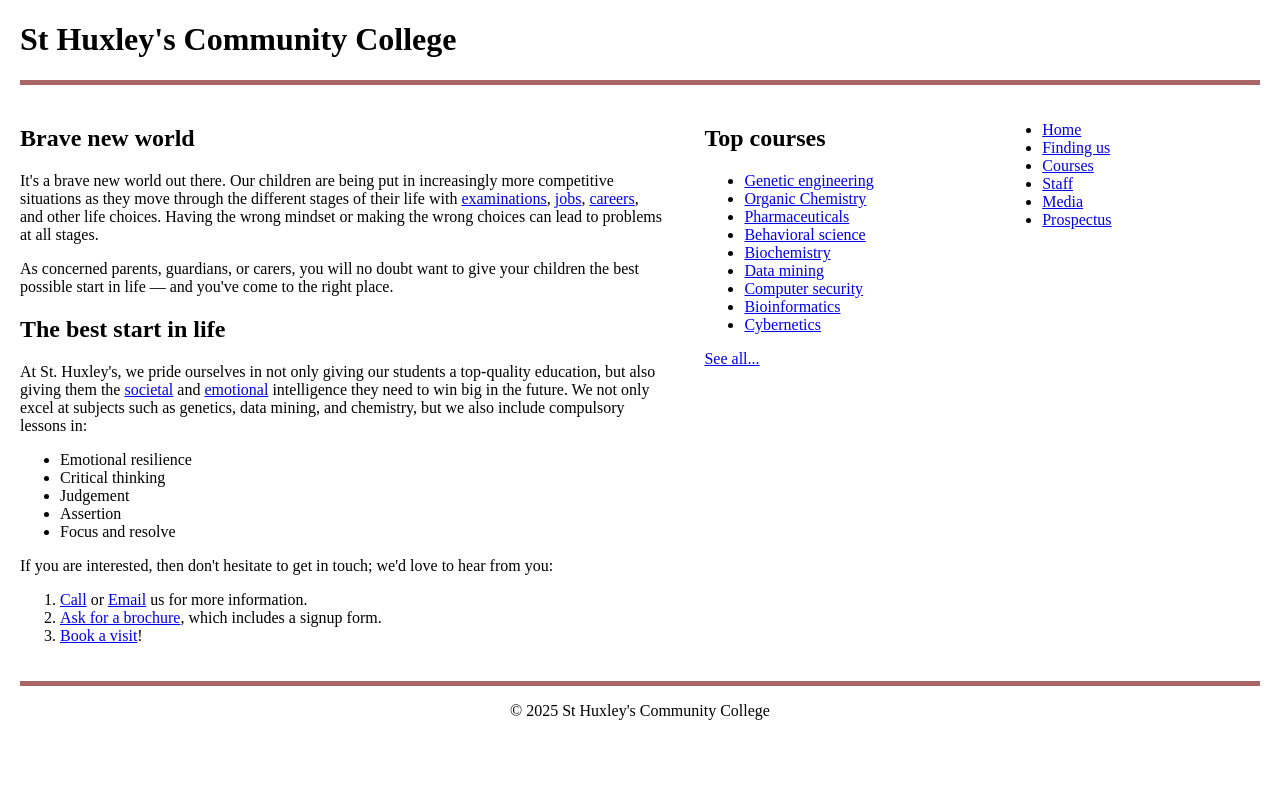
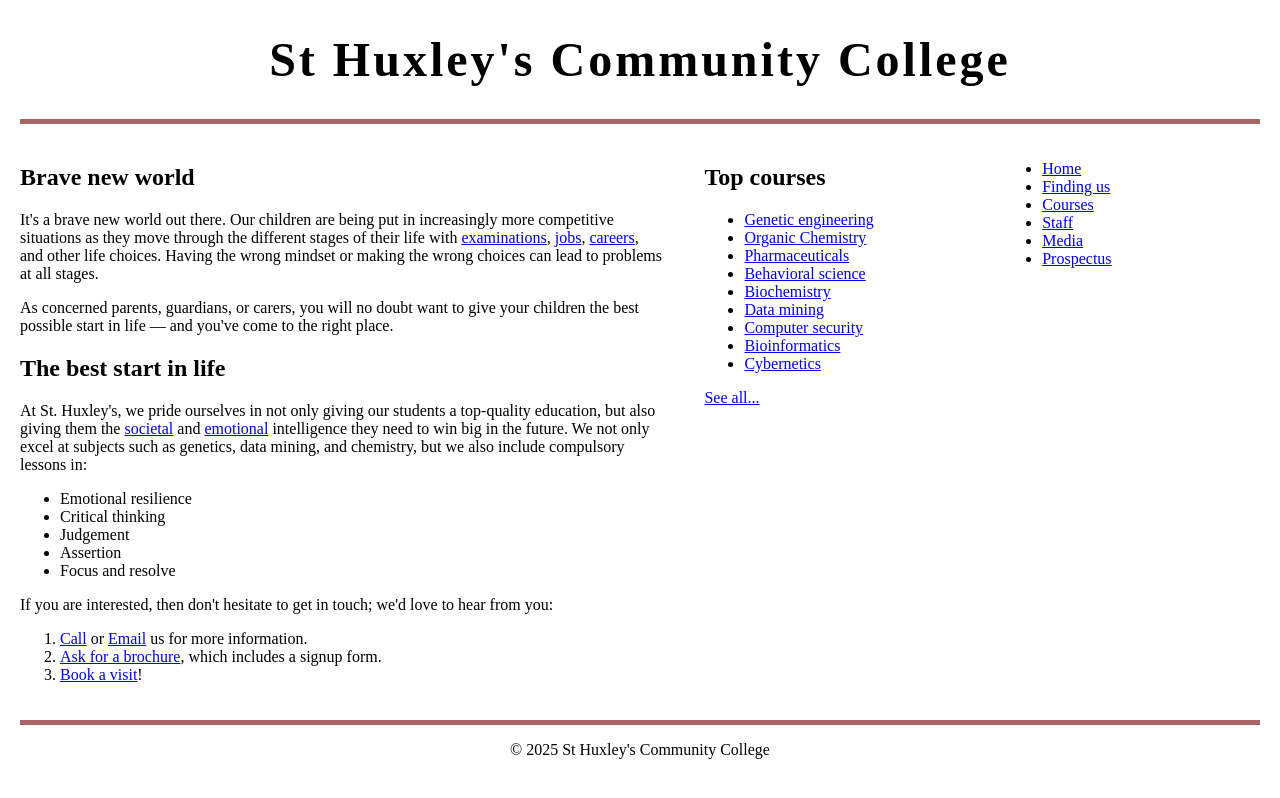
Before and after one commit to kaksdkasdk/kaksdkasdk.github.io, a plain HTML site: page a3/part2/index.html in a window 1280 px wide. Drawn offline with Linux system fonts and the light colour scheme.

Commit message:
heading font
text align and spacing

```diff
--- a/a3/part2/style.css
+++ b/a3/part2/style.css
@@ -33,3 +33,8 @@ footer {
 footer p {
   text-align: center;
 }
+h1 {
+  font-size: 3rem;
+  text-align: center;
+  letter-spacing: 3px;
+}
```
